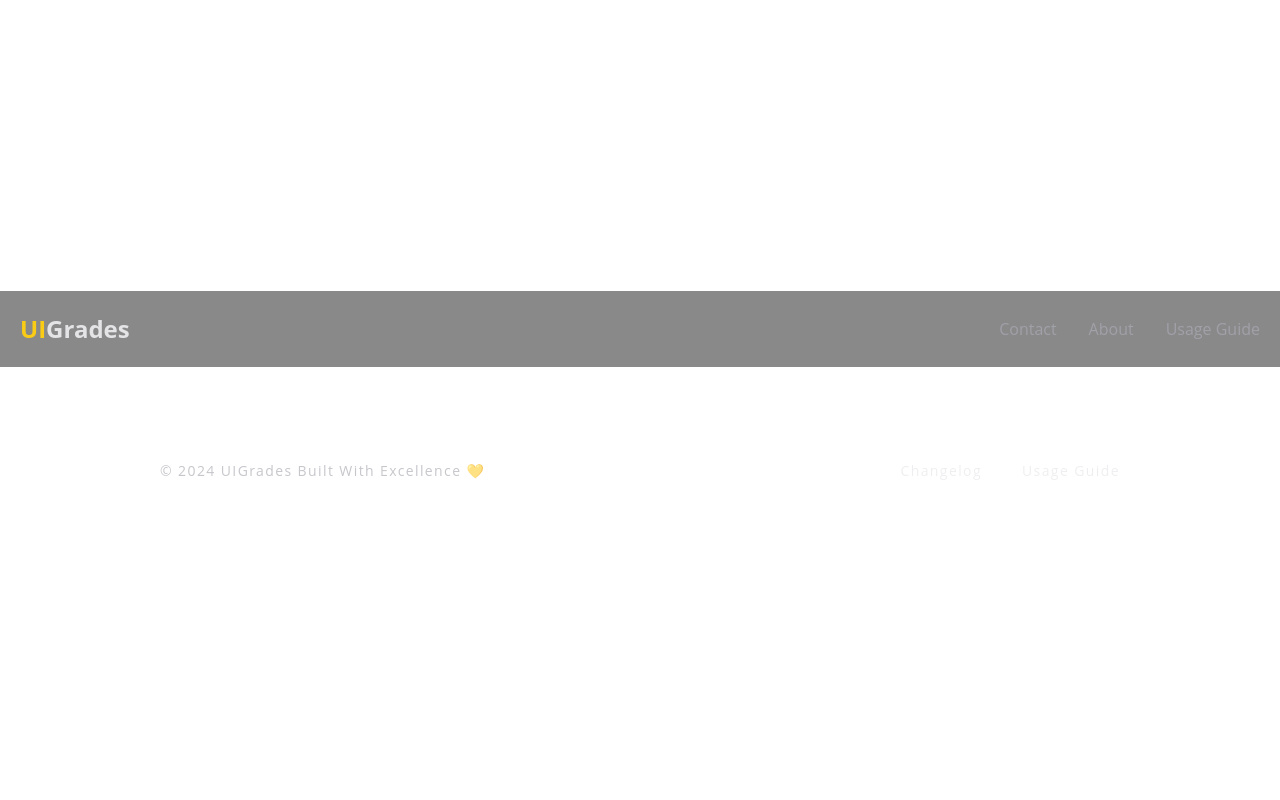
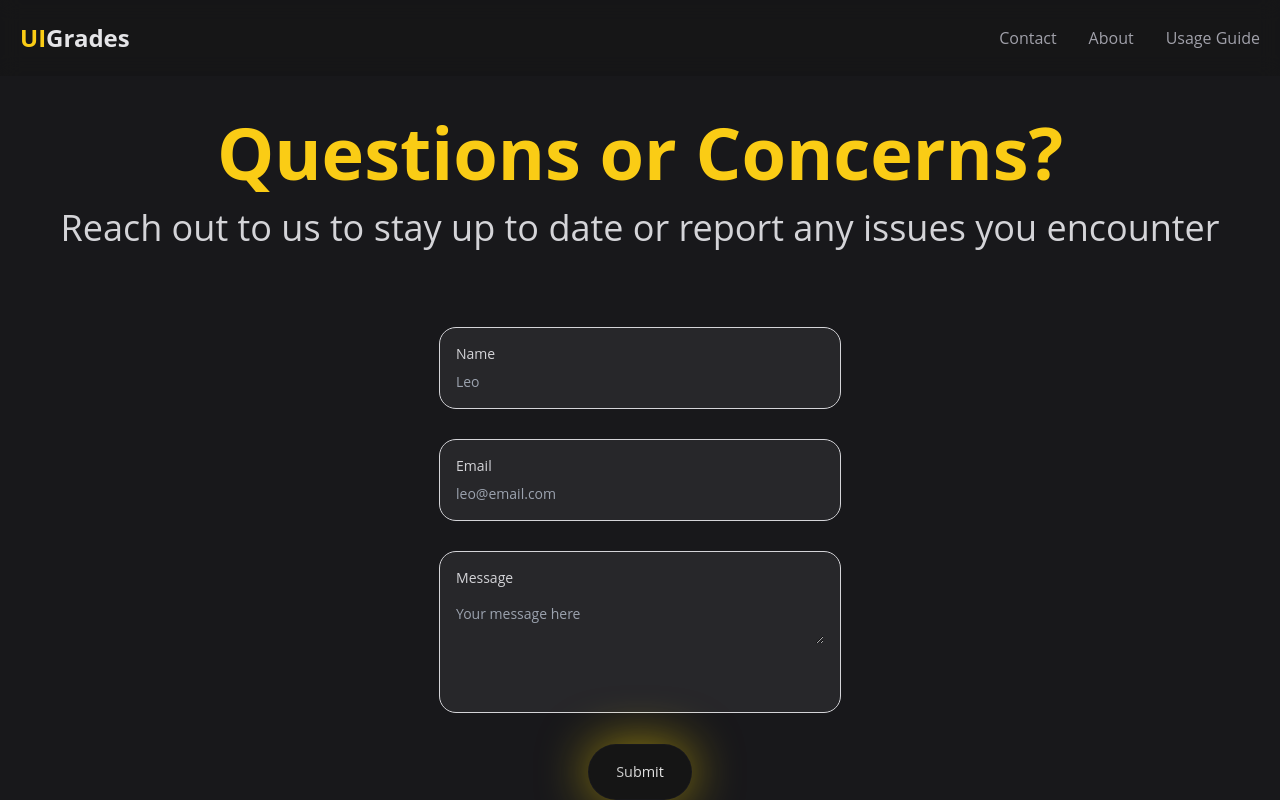
Before and after one commit to kylechi05/uigrades, a React (Create React App) app in the folder client/: page /contact in a window 1280 px wide. Built offline with nearby package versions, Linux system fonts and the light colour scheme.

Commit message:
form done

```diff
--- a/client/src/pages/Contact.tsx
+++ b/client/src/pages/Contact.tsx
@@ -59,9 +59,54 @@ const Contact:React.FC = () => {
   };
 
   return (
-    <div className="w-full flex justify-center items-center flex-col relative min-h-screen">
+    <div className="w-full flex justify-center items-center flex-col relative min-h-screen bg-dark">
       <LandingNavbar/>
-      <div className="bg-dark flex flex-col justify-center items-center">
+      <div className="flex flex-col justify-start items-center h-screen gap-10 w-full">
+          <div className="flex justify-center items flex-col w-full text-zinc-300 text-center gap-5 mt-10 px-4">
+              <h1 className="text-4xl md:text-7xl font-bold text-primary">Questions or Concerns?</h1>
+              <p className="text-xl md:text-4xl">Reach out to us to stay up to date or report any issues you encounter</p>
+          </div>
+          <form className="flex justify-center items-center flex-col gap-8 w-full text-white py-10 max-w-[400px]">
+            <div className="flex justify-between p-4 items-start outline-1 outline text-zinc-300 flex-col w-full rounded-2xl h-20 text-sm bg-zinc-800">
+              <p>Name</p>
+              <input
+                type="text"
+                name="name"
+                value={formData.name}
+                onChange={handleInputChange}
+                placeholder="Leo"
+                className="bg-transparent w-full outline-none"
+              />
+            </div>
+            <div className="flex justify-between p-4 items-start outline-1 outline text-zinc-300 flex-col w-full rounded-2xl h-20 text-sm bg-zinc-800">
+              <p>Email</p>
+              <input
+                type="text"
+                name="email"
+                value={formData.email}
+                onChange={handleInputChange}
+                placeholder="leo@email.com"
+                className="bg-transparent w-full outline-none"
+              />
+            </div>
+            <div className="flex justify-start gap-4 p-4 items-start outline-1 outline text-zinc-300 flex-col w-full rounded-2xl h-40 text-sm bg-zinc-800">
+              <p>Message</p>
+              <textarea
+                name="message"
+                value={formData.message}
+                onChange={handleInputChange}
+                placeholder="Your message here"
+                className="bg-transparent w-full outline-none"
+              />
+            </div>
+              <button type="submit" className="main-button-n">
+                <div className="main-button-inner">
+                  <div className="main-button-text">Submit</div>
+                </div>
+              </button>
+              {loading && <Loading />}
+              <p className="text-zinc-300">{result}</p>
+          </form>
       </div>
       <Footer />
     </div>
--- a/client/src/pages/Home.tsx
+++ b/client/src/pages/Home.tsx
@@ -16,7 +16,7 @@ const Home: React.FC = () => {
       <LandingNavbar />
       <div className='flex flex-col justify-start items-center gap-10 my-20'>
         <h1 className='text-7xl text-zinc-200 font-bold'><span className='text-primary'>UI</span>Grades</h1>
-        <p className='text-zinc-200 text-center font-bold'><span className='glowing-head'>Explore Courses Taken by Fellow</span> <span className='glowing-head-primary'>Hawkeyes</span></p>
+        <p className='text-zinc-200 text-center font-bold'><span className='glowing-head'>Explore Courses Taken by Fellow </span> <span className='glowing-head-primary'>Hawkeyes</span></p>
       </div>
       <div className='flex flex-col justify-center items-center gap-10 relative h-screen w-full'>
         <div className='flex flex-col justify-center items-center gap-10 relative w-full h-full'>
```
